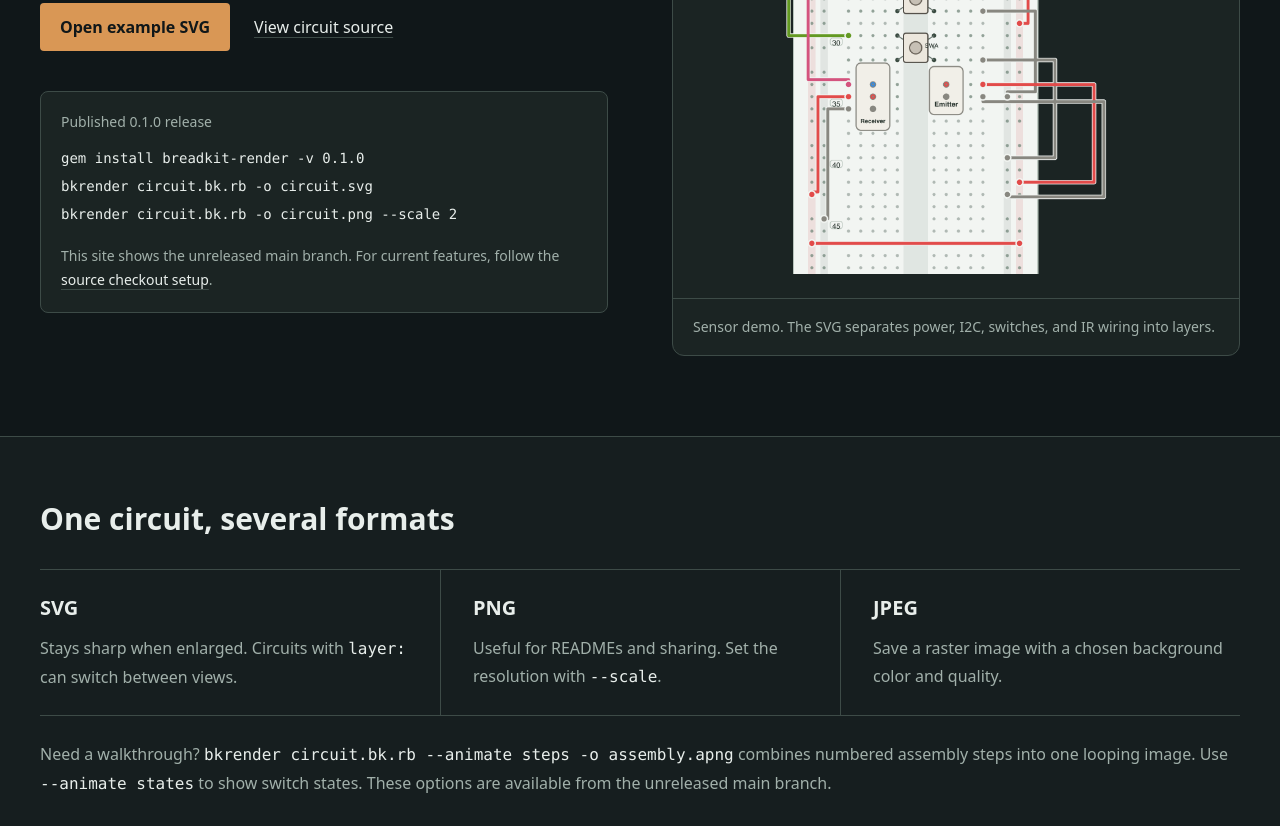
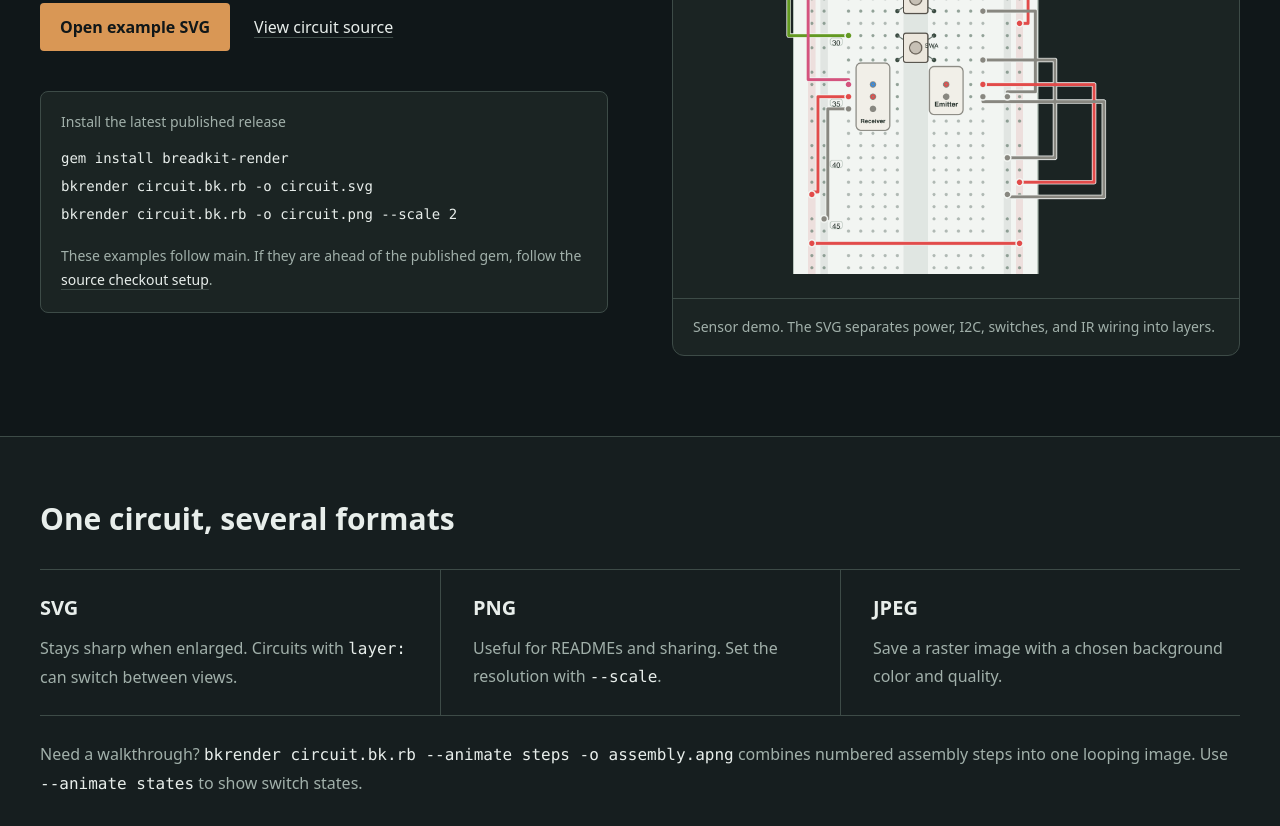
Before and after one commit to breadkit/breadkit-render, a website: page site/index.html in a window 1280 px wide. Shown: the part 534-1360 px from the top of the page. Drawn offline with nearby package versions, Linux system fonts and the light colour scheme; files that its build step writes are made by us from their sources.

Commit message:
Keep release instructions current across publication

```diff
--- a/site/index.html
+++ b/site/index.html
@@ -36,11 +36,11 @@
             <a class="rounded-sm py-3 font-medium text-paper underline decoration-line underline-offset-4 hover:decoration-copper focus-visible:outline-2 focus-visible:outline-offset-4 focus-visible:outline-copper" href="https://github.com/breadkit/breadkit/blob/main/examples/05_sensor_demo.bk.rb">View circuit source</a>
           </div>
           <div class="mt-10 rounded-lg border border-line bg-board p-5">
-            <p class="mb-3 text-sm text-muted">Published 0.1.0 release</p>
-            <pre class="overflow-x-auto font-mono text-sm leading-7"><code>gem install breadkit-render -v 0.1.0
+            <p class="mb-3 text-sm text-muted">Install the latest published release</p>
+            <pre class="overflow-x-auto font-mono text-sm leading-7"><code>gem install breadkit-render
 bkrender circuit.bk.rb -o circuit.svg
 bkrender circuit.bk.rb -o circuit.png --scale 2</code></pre>
-            <p class="mt-4 text-pretty text-sm leading-6 text-muted">This site shows the unreleased main branch. For current features, follow the <a class="text-paper underline decoration-line underline-offset-4 hover:decoration-copper" href="https://github.com/breadkit/breadkit-render#quick-start">source checkout setup</a>.</p>
+            <p class="mt-4 text-pretty text-sm leading-6 text-muted">These examples follow main. If they are ahead of the published gem, follow the <a class="text-paper underline decoration-line underline-offset-4 hover:decoration-copper" href="https://github.com/breadkit/breadkit-render#quick-start">source checkout setup</a>.</p>
           </div>
         </div>
         <figure class="m-0 overflow-hidden rounded-xl border border-line bg-board">
@@ -57,7 +57,7 @@ bkrender circuit.bk.rb -o circuit.png --scale 2</code></pre>
             <div class="border-t border-line py-6 md:border-l md:border-t-0 md:px-8"><h3 class="text-balance text-xl font-semibold">PNG</h3><p class="mt-3 text-pretty leading-7 text-muted">Useful for READMEs and sharing. Set the resolution with <code class="font-mono text-paper">--scale</code>.</p></div>
             <div class="border-t border-line py-6 md:border-l md:border-t-0 md:pl-8"><h3 class="text-balance text-xl font-semibold">JPEG</h3><p class="mt-3 text-pretty leading-7 text-muted">Save a raster image with a chosen background color and quality.</p></div>
           </div>
-          <p class="mt-6 text-pretty leading-7 text-muted">Need a walkthrough? <code class="font-mono text-paper">bkrender circuit.bk.rb --animate steps -o assembly.apng</code> combines numbered assembly steps into one looping image. Use <code class="font-mono text-paper">--animate states</code> to show switch states. These options are available from the unreleased main branch.</p>
+          <p class="mt-6 text-pretty leading-7 text-muted">Need a walkthrough? <code class="font-mono text-paper">bkrender circuit.bk.rb --animate steps -o assembly.apng</code> combines numbered assembly steps into one looping image. Use <code class="font-mono text-paper">--animate states</code> to show switch states.</p>
         </div>
       </section>
 
```
Also changed, not shown: CHANGELOG.md, README.md.
